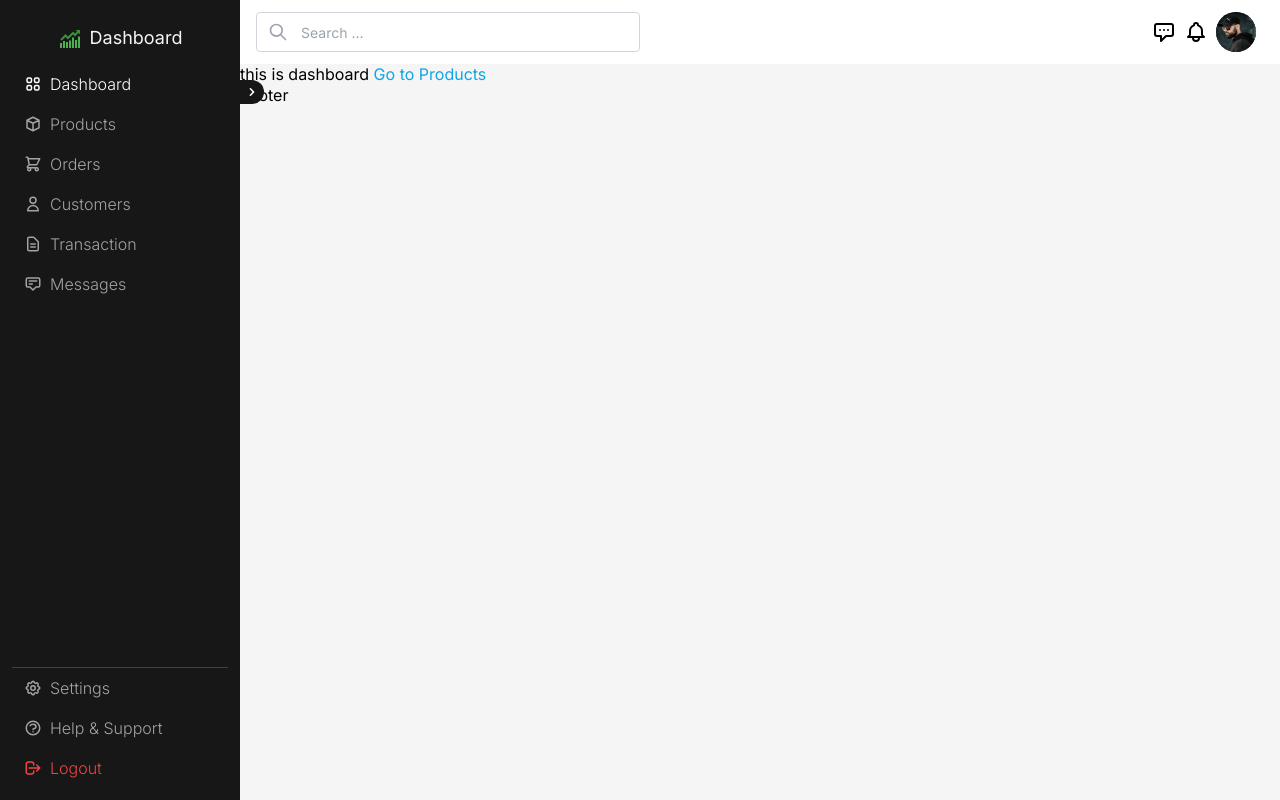
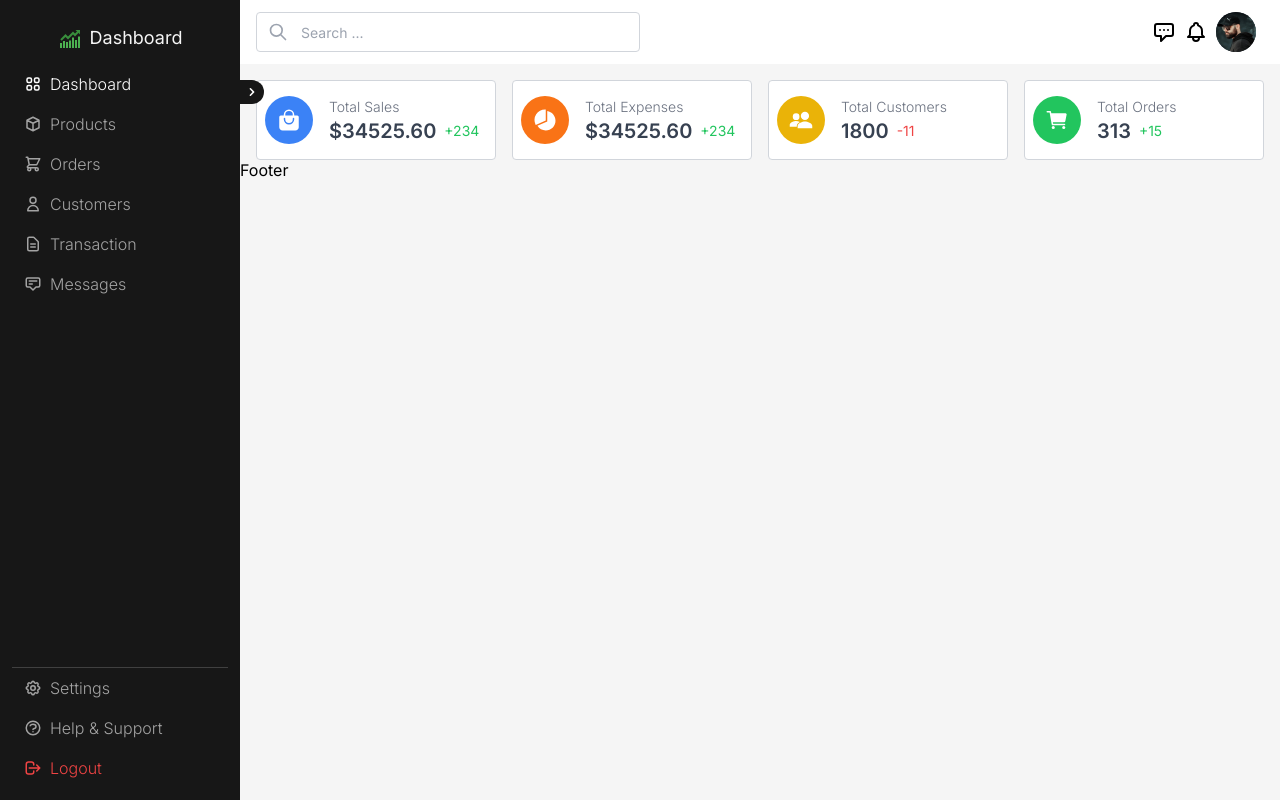
Before and after one commit to hamidazimiazp/dashboard-tailwind, a React (Vite) app: page / in a window 1280 px wide. Built offline with nearby package versions, Linux system fonts and the light colour scheme.

Commit message:
add stats section to dashboard

```diff
--- /dev/null
+++ b/src/components/modules/DashboardStatsGrid/DashboardStatsGrid.jsx
@@ -0,0 +1,45 @@
+import { DASHBOARD_STATS } from "../../../constant/dashboardStats";
+
+/* eslint-disable react/prop-types */
+const DashboardStatsGrid = () => {
+  return (
+    <div className="flex gap-4 w-full">
+      {DASHBOARD_STATS.map((item) => (
+        <BoxWrapper key={item.key}>
+          <div
+            className={`rounded-full h-12 w-12 flex items-center justify-center ${item.bgColor}`}
+          >
+            {item.icon}
+          </div>
+          <div className="pl-4">
+            <span className="text-sm  text-gray-500 font-light">
+              {item.label}
+            </span>
+            <div className="flex items-center gap-2">
+              <strong className="text-xl text-gray-700 font-semibold">
+                {item.value}
+              </strong>
+              <span
+                className={`text-sm ${
+                  item.change >= 0 ? "text-green-500" : "text-red-500"
+                }`}
+              >
+                {item.change}
+              </span>
+            </div>
+          </div>
+        </BoxWrapper>
+      ))}
+    </div>
+  );
+};
+
+export default DashboardStatsGrid;
+
+const BoxWrapper = ({ children }) => {
+  return (
+    <div className="bg-white h-20 p-2 rounded flex-1 border border-gray-300 flex items-center">
+      {children}
+    </div>
+  );
+};
--- /dev/null
+++ b/src/components/templates/DashboardTemplate/DashboardTemplate.jsx
@@ -0,0 +1,11 @@
+import DashboardStatsGrid from "../../modules/DashboardStatsGrid/DashboardStatsGrid";
+
+const DashboardTemplate = () => {
+  return (
+    <div className="flex gap-4 flex-col mt-4 px-4">
+      <DashboardStatsGrid />
+    </div>
+  );
+};
+
+export default DashboardTemplate;
--- /dev/null
+++ b/src/constant/dashboardStats.jsx
@@ -0,0 +1,43 @@
+import {
+  IoBagHandle,
+  IoCart,
+  IoPeopleSharp,
+  IoPieChartSharp,
+} from "react-icons/io5";
+
+const DASHBOARD_STATS = [
+  {
+    key: "TotalSales",
+    label: "Total Sales",
+    value: "$34525.60",
+    change: "+234",
+    bgColor: "bg-blue-500",
+    icon: <IoBagHandle className="text-2xl text-white" />,
+  },
+  {
+    key: "TotalExpenses",
+    label: "Total Expenses",
+    value: "$34525.60",
+    change: "+234",
+    bgColor: "bg-orange-500",
+    icon: <IoPieChartSharp className="text-2xl text-white" />,
+  },
+  {
+    key: "TotalCustomers",
+    label: "Total Customers",
+    value: "1800",
+    change: "-11",
+    bgColor: "bg-yellow-500",
+    icon: <IoPeopleSharp className="text-2xl text-white" />,
+  },
+  {
+    key: "TotalOrders",
+    label: "Total Orders",
+    value: "313",
+    change: "+15",
+    bgColor: "bg-green-500",
+    icon: <IoCart className="text-2xl text-white" />,
+  },
+];
+
+export { DASHBOARD_STATS };
--- a/src/pages/dashboard/Dashboard.jsx
+++ b/src/pages/dashboard/Dashboard.jsx
@@ -1,11 +1,7 @@
-import { Link } from "react-router-dom";
+import DashboardTemplate from "../../components/templates/DashboardTemplate/DashboardTemplate";
 
 const Dashboard = () => {
-  return (
-    <div>
-      this is dashboard <Link to={"/products"}>Go to Products</Link>
-    </div>
-  );
+  return <DashboardTemplate />;
 };
 
 export default Dashboard;
```
